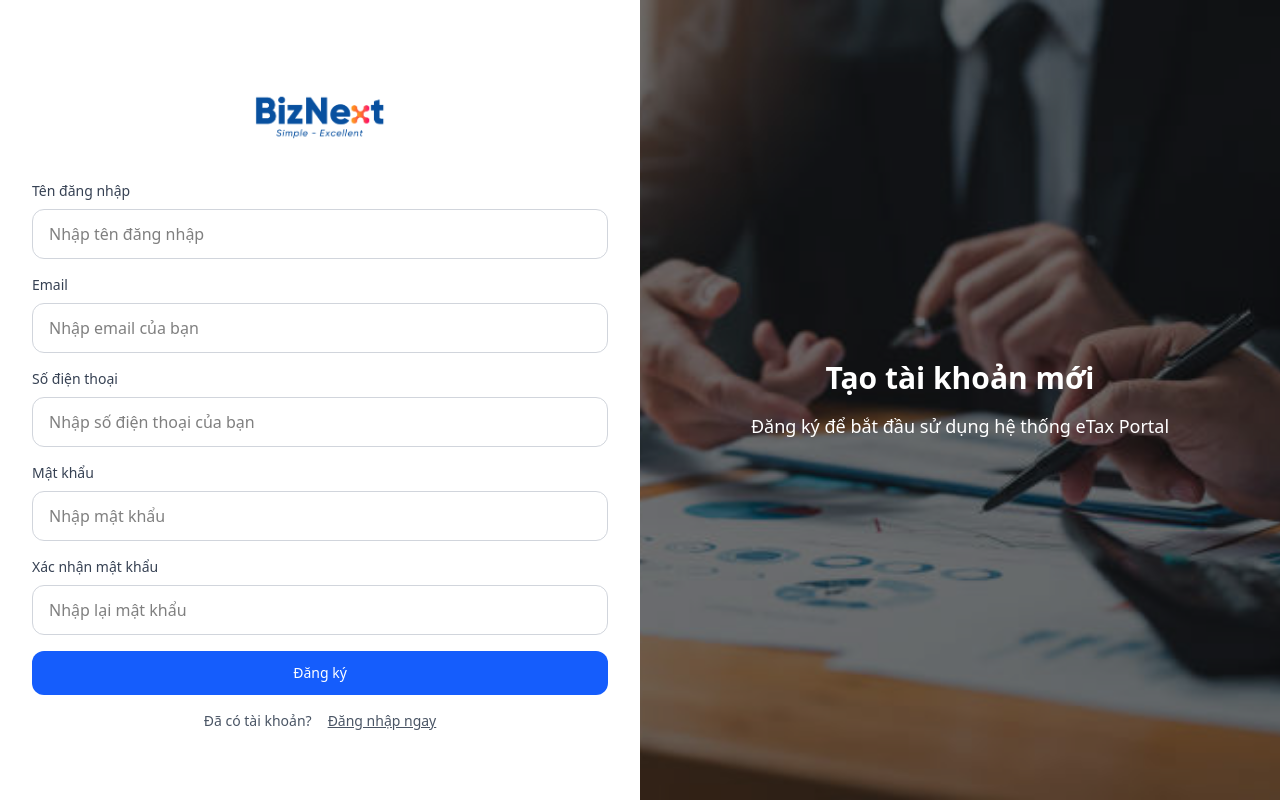
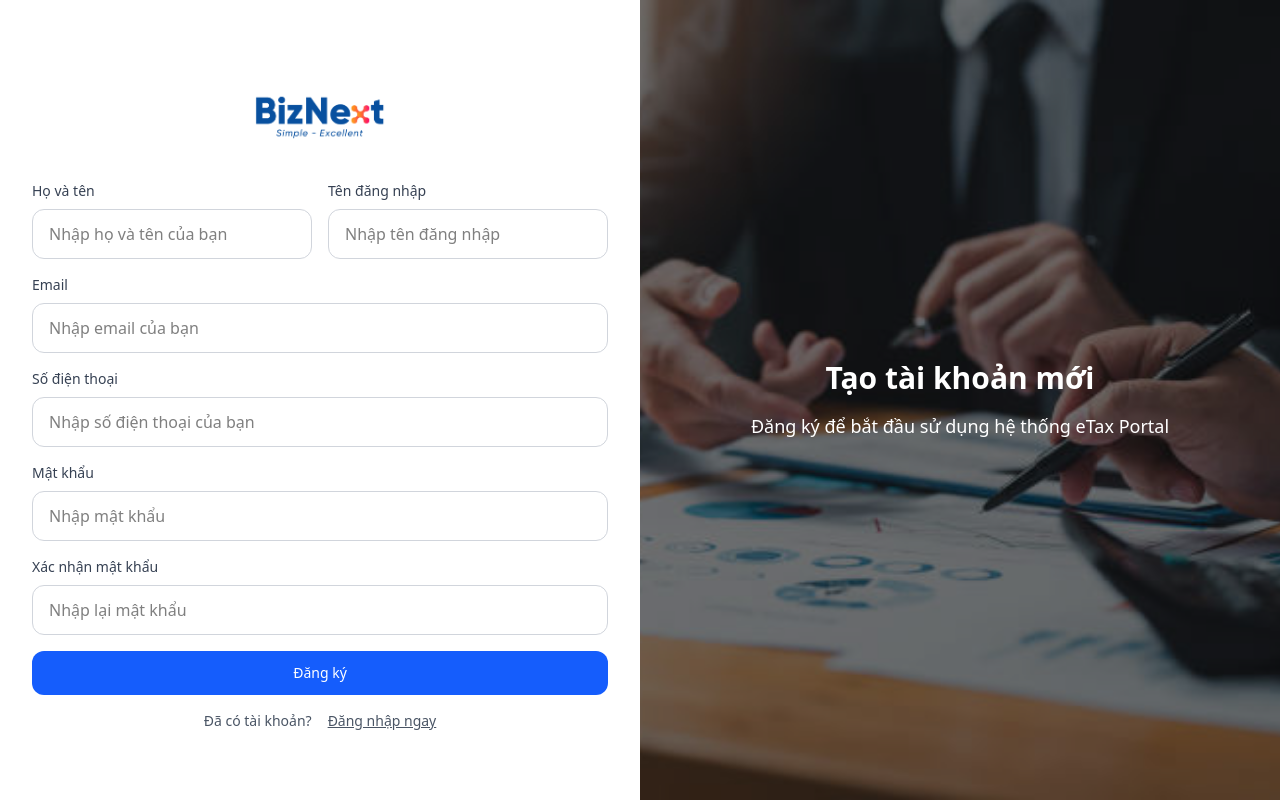
Before and after one commit to Lilly1812/Etax-porta, a React (Vite) app in the folder frontend/: page / in a window 1280 px wide. Both pictures are taken after a click on the button "Đăng ký ngay". Built offline with nearby package versions, Linux system fonts and the light colour scheme; the HTML template or start-up script is replaced by a standard one.

Commit message:
Chinh sua Dang ky , doi mau dang nhap he thong

```diff
--- a/frontend/src/App.css
+++ b/frontend/src/App.css
@@ -1,2 +1,7 @@
 /* src/style.css */
 @import "tailwindcss";
+.bg-dot {
+    background-color: #eaedf3;
+  background-image: radial-gradient(#1f1f1f 1px, transparent 1px);
+  background-size: 20px 20px;
+}
--- a/frontend/src/components/TaxsystemLogin.jsx
+++ b/frontend/src/components/TaxsystemLogin.jsx
@@ -5,6 +5,7 @@ import axios from "axios";
 import { FiRefreshCw, FiUser, FiLock, FiShield } from "react-icons/fi";
 import { useAuth } from "../context/AuthContext";
 import { useCompany } from "../context/CompanyContext";
+import "../App.css";
 
 function Spinner({ size = 5 }) {
   return (
@@ -103,11 +104,11 @@ const handleLoginSubmit = async (e) => {
     step === "login" ? (
       <div className="flex h-full bg-gray-50">
         {/* Left side - Login Form */}
-        <div className="flex-1 flex items-center justify-center p-8">
-          <div className="w-[480px] p-8 rounded-2xl shadow-lg bg-white transition-all duration-500 hover:shadow-xl">
-            <h1 className="text-2xl font-bold text-center mb-8 text-[#1f1f1f]">
+        <div className="flex-1 flex items-center justify-center p-8 bg-dot">
+          <div className="w-[560px] p-8 rounded-2xl shadow-lg  bg-gradient-to-b from-[#ff5e5f] to-[#c6494a] transition-all duration-500 hover:shadow-xl">
+            <h1 className="text-2xl font-bold text-center mb-8 text-white">
               ĐĂNG NHẬP HỆ THỐNG
-              <div className="text-lg font-normal text-gray-500 mt-1">thuedientu.gdt.gov.vn</div>
+              <div className="text-lg font-normal text-white mt-1">thuedientu.gdt.gov.vn</div>
             </h1>
 
             {selectedCompany && (
@@ -201,7 +202,7 @@ const handleLoginSubmit = async (e) => {
                   onChange={(e) => setRememberMe(e.target.checked)}
                   className="h-4 w-4 rounded border-gray-300 text-[#4680ef] focus:ring-[#4680ef] transition-colors"
                 />
-                <label htmlFor="remember" className="ml-2 block text-sm text-gray-600">
+                <label htmlFor="remember" className="ml-2 block text-sm text-white">
                   Nhớ (tại máy) thông tin đăng nhập cho lần sau
                 </label>
               </div>
@@ -217,7 +218,7 @@ const handleLoginSubmit = async (e) => {
                          transition-all duration-300 ease-in-out
                          transform hover:-translate-y-0.5 active:translate-y-0
                          disabled:opacity-50 disabled:cursor-not-allowed disabled:hover:translate-y-0
-                         flex justify-center items-center gap-2 shadow-lg shadow-blue-100"
+                         flex justify-center items-center gap-2 shadow-lg shadow"
                 disabled={loadingLogin}
               >
                 {loadingLogin ? <Spinner /> : "Đăng nhập"}
--- a/frontend/src/pages/Company.jsx
+++ b/frontend/src/pages/Company.jsx
@@ -17,10 +17,10 @@ export default function Company() {
     { id: "taxId", label: "Mã số thuế", },
     { id: "name", label: "Tên công ty" },
     { id: "companystartdate", label: "Thời gian thành lập"},
+    { id: "periods", label: "Kỳ kê khai"},
     { id: "address", label: "Địa chỉ" },
     { id: "phone", label: "Điện thoại"},
     { id: "website", label: "Website"},
-    { id: "periods", label: "Giai đoạn kê khai"},
   ]);
 const [companies, setCompanies] = useState([
   {
@@ -277,15 +277,6 @@ const [companies, setCompanies] = useState([
                   <td className="px-4 py-3">
                     {company.companystartdate}
                   </td>
-                  <td  className="px-4 py-3">
-                    {company.address}
-                  </td>
-                  <td  className="px-4 py-3">
-                    {company.phone}
-                  </td>
-                  <td  className="px-4 py-3">
-                    {company.website}
-                  </td>
                   <td
 
                     className="px-4 py-3 text-blue-600 underline cursor-pointer"
@@ -297,6 +288,16 @@ const [companies, setCompanies] = useState([
                   >
                     Chi tiết
                   </td>
+                  <td  className="px-4 py-3">
+                    {company.address}
+                  </td>
+                  <td  className="px-4 py-3">
+                    {company.phone}
+                  </td>
+                  <td  className="px-4 py-3">
+                    {company.website}
+                  </td>
+
                 </tr>
               ))}
             </tbody>
--- a/frontend/src/pages/Register.jsx
+++ b/frontend/src/pages/Register.jsx
@@ -5,9 +5,10 @@ import bgImage from "../assets/bg2.jpg";
 
 function RegisterForm() {
   const [form, setForm] = useState({
+    fullName: "",
     username: "",
-    email:"",
-    phone:"",
+    email: "",
+    phone: "",
     password: "",
     confirmPassword: "",
   });
@@ -19,7 +20,7 @@ function RegisterForm() {
     setError("");
 
     // Basic validation
-    if (!form.username ||!form.email || !form.password || !form.confirmPassword) {
+    if (!form.fullName || !form.username || !form.email || !form.password || !form.confirmPassword) {
       setError("Vui lòng nhập đầy đủ thông tin.");
       return;
     }
@@ -43,17 +44,22 @@ function RegisterForm() {
       return;
     }
 
-    existingUsers.push({ username: form.username, password: form.password, email:form.email, phone:form.phone });
+    existingUsers.push({
+      fullName: form.fullName,
+      username: form.username,
+      email: form.email,
+      phone: form.phone,
+      password: form.password
+    });
     localStorage.setItem("users", JSON.stringify(existingUsers));
 
     alert("Đăng ký thành công! Hãy đăng nhập.");
-    setStep("start"); // Quay lại trang login
+    setStep("start");
   };
 
   return (
     <div className="w-full h-screen ">
       <div className="flex w-full overflow-hidden">
-
         {/* Right side - Register Form */}
         <div className="w-1/2 p-8 flex flex-col justify-center">
           <div className="flex items-center justify-center mb-4">
@@ -65,8 +71,22 @@ function RegisterForm() {
                 {error}
               </div>
             )}
+            <div className="flex justify-between gap-4">
+            <div className="space-y-2 w-1/2">
+              <label htmlFor="fullName" className="block text-sm font-medium text-gray-700">
+                Họ và tên
+              </label>
+              <input
+                id="fullName"
+                type="text"
+                value={form.fullName}
+                onChange={(e) => setForm({ ...form, fullName: e.target.value })}
+                className="w-full px-4 py-3 border border-gray-300 rounded-xl focus:outline-none focus:ring-2 focus:ring-blue-500"
+                placeholder="Nhập họ và tên của bạn"
+              />
+            </div>
 
-            <div className="space-y-2">
+            <div className="space-y-2 w-1/2">
               <label htmlFor="username" className="block text-sm font-medium text-gray-700">
                 Tên đăng nhập
               </label>
@@ -79,26 +99,30 @@ function RegisterForm() {
                 placeholder="Nhập tên đăng nhập"
               />
             </div>
+            </div>
+
+
             <div className="space-y-2">
               <label htmlFor="email" className="block text-sm font-medium text-gray-700">
                 Email
               </label>
               <input
                 id="email"
-                type="text"
+                type="email"
                 value={form.email}
                 onChange={(e) => setForm({ ...form, email: e.target.value })}
                 className="w-full px-4 py-3 border border-gray-300 rounded-xl focus:outline-none focus:ring-2 focus:ring-blue-500"
                 placeholder="Nhập email của bạn"
               />
             </div>
+
             <div className="space-y-2">
               <label htmlFor="phone" className="block text-sm font-medium text-gray-700">
                 Số điện thoại
               </label>
               <input
                 id="phone"
-                type="text"
+                type="tel"
                 value={form.phone}
                 onChange={(e) => setForm({ ...form, phone: e.target.value })}
                 className="w-full px-4 py-3 border border-gray-300 rounded-xl focus:outline-none focus:ring-2 focus:ring-blue-500"
```
